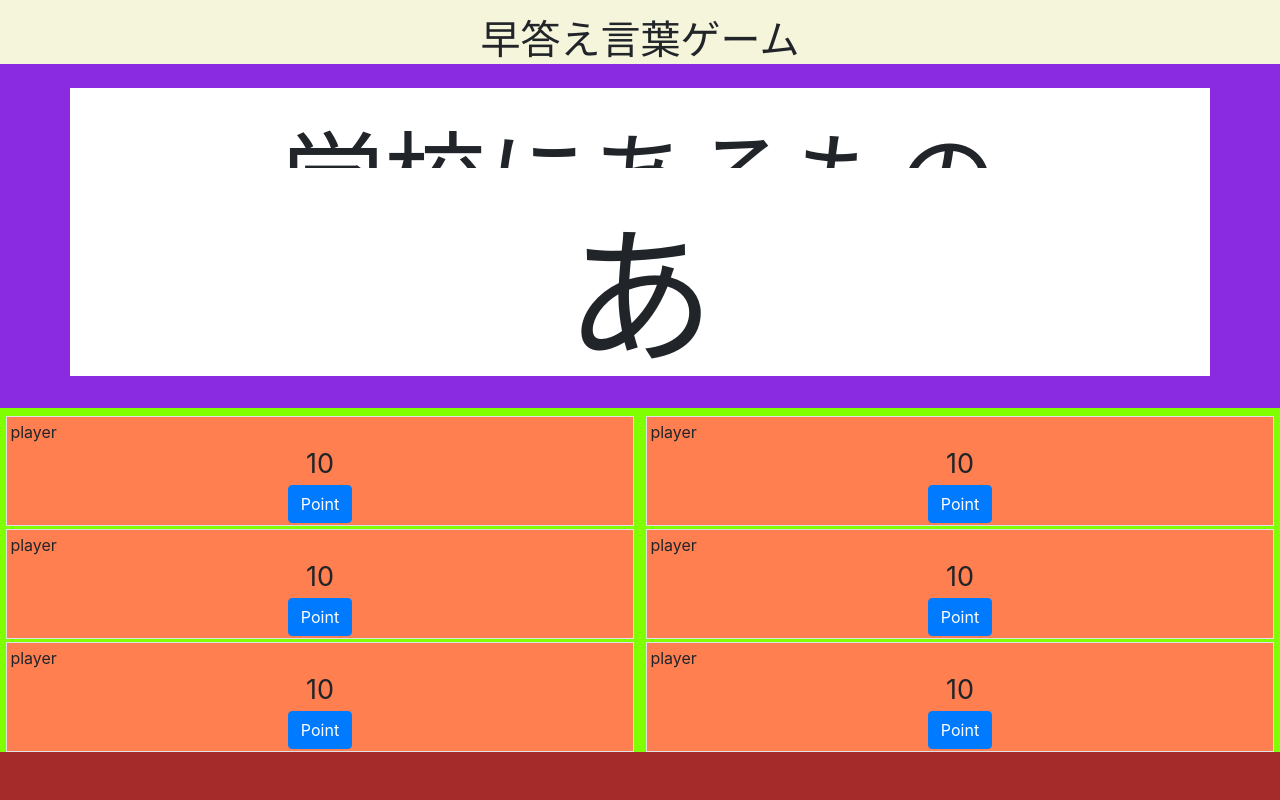
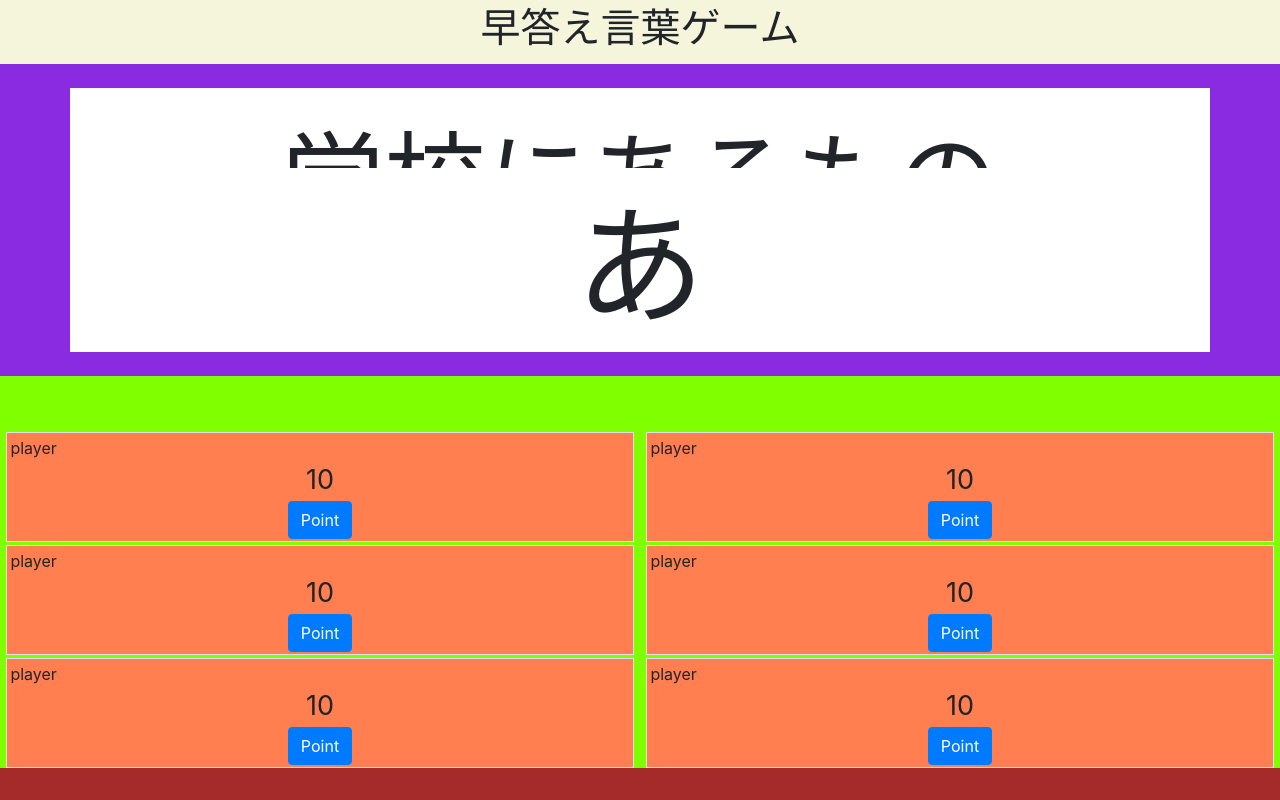
Before and after one commit to sumiship/wordQuiz, a plain HTML site: page index.html in a window 1280 px wide. Drawn offline with nearby package versions, Linux system fonts and the light colour scheme.

Commit message:
smallDesplay

```diff
--- a/index.html
+++ b/index.html
@@ -21,10 +21,10 @@
   </head>
   <body>
     <header style="background-color: beige; height: 8vh">
-      <h1 class="text-center pt-3">早答え言葉ゲーム</h1>
+      <h1 class="text-center pt-1">早答え言葉ゲーム</h1>
     </header>
     <main style="background-color: blueviolet">
-      <div class="container" style="height: 43vh">
+      <div class="container" style="height: 39vh">
         <div class="row pt-4">
           <div class="col-12 bg-white pt-3 text-center" style="height: 10vh">
             <p style="font-size: 8vw; margin-bottom: 0">学校にあるもの</p>
@@ -32,16 +32,16 @@
         </div>
         <div class="row text-center" style="height: 33vh">
           <div
-            class="col-12 bg-white pt-3 text-center"
-            style="height: 26vh; padding: 0"
+            class="col-12 bg-white text-center"
+            style="height: 23vh; padding: 0"
           >
-            <p style="font-size: 150px">あ</p>
+            <p style="font-size: 130px">あ</p>
           </div>
         </div>
       </div>
       <div
         style="
-          height: 43vh;
+          height: 49vh;
           background-color: chartreuse;
           display: flex;
           flex-wrap: wrap-reverse;
@@ -93,7 +93,7 @@
         </div>
       </div>
     </main>
-    <footer style="background-color: brown; height: 6vh"></footer>
+    <footer style="background-color: brown; height: 4vh"></footer>
     <script
       src="https://code.jquery.com/jquery-3.3.1.slim.min.js"
       integrity="sha384-q8i/X+965DzO0rT7abK41JStQIAqVgRVzpbzo5smXKp4YfRvH+8abtTE1Pi6jizo"
```
